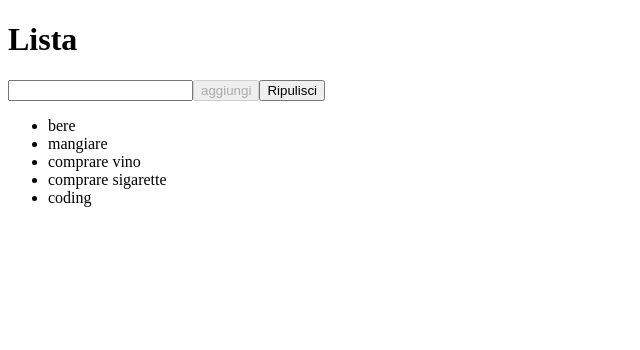
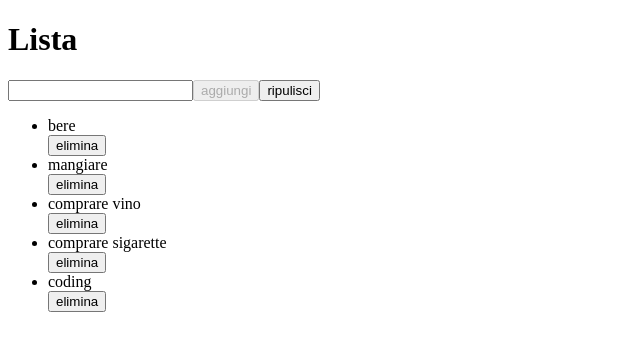
Before and after one commit to Leonardocamisa/react_exercises, a React (Create React App) app in the folder exercises/: page / in a window 1280 px wide. Shown: the top 350 px of the page, without its empty margins (0-640 px from the left). Built offline with nearby package versions, Linux system fonts and the light colour scheme.

Commit message:
exercise completed

```diff
--- a/exercises/src/TodoList.js
+++ b/exercises/src/TodoList.js
@@ -33,10 +33,24 @@ class TodoList extends React.Component {
                 <h1>Lista</h1>
                 <input type='text' onChange={this.addItem} value={this.state.newItems} />
                 <button onClick={this.addEvent} disabled={!this.state.newItems}>aggiungi</button>
-                <button onClick={this.resetItems}>Ripulisci</button>
+                <button onClick={this.resetItems}>ripulisci</button>
                 <ul>
-                    {this.state.items.map((el,i) => <li key={el+i}>{el}</li>)}
-                </ul>
+						{this.state.items.map((el, i) => (
+							<div>
+								<li key={el + i}>{el}</li>
+								<button
+									onClick={() => {
+										this.state.items.splice(i, 1);
+										this.setState({
+                                            items : this.state.items
+                                        })
+									}}
+								>
+									elimina
+								</button>
+							</div>
+						))}
+					</ul>
             </div>
 
             </>
```
